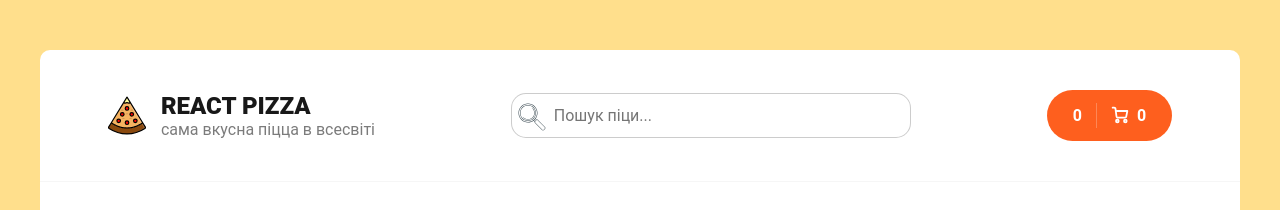
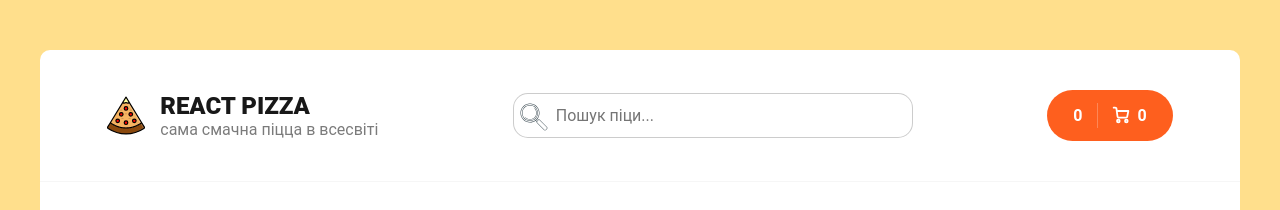
Before and after one commit to agronom99/pizza_shop_react, a React (Create React App) app: page /cart in a window 1280 px wide. Shown: the top 210 px of the page. Built offline with nearby package versions, Linux system fonts and the light colour scheme.

Commit message:
2023.06.18 12-40

```diff
--- a/src/App.js
+++ b/src/App.js
@@ -22,6 +22,7 @@ function App() {
           <div className="container">
             <Routes>
               <Route path="/" element={<Home />} />
+              <Route path="/pizza_shop_react" element={<Home />} />
               <Route path="/cart" element={<Cart />} />
               <Route path="*" element={<NotFound />} />
             </Routes>
--- a/src/components/Header.jsx
+++ b/src/components/Header.jsx
@@ -16,7 +16,7 @@ const Header = () => {
             <img width="38" src={logoSvg} alt="Pizza logo" />
             <div>
               <h1>React Pizza</h1>
-              <p>сама вкусна піцца в всесвіті</p>
+              <p>сама смачна піцца в всесвіті</p>
             </div>
           </div>
         </Link>
--- a/src/pages/Cart.jsx
+++ b/src/pages/Cart.jsx
@@ -117,7 +117,7 @@ if (!totalPrice){
               </div>
               <div className="cart__bottom-buttons">
                 <Link
-                  to="/"
+                  to="/cart"
                   className="button button--outline button--add go-back-btn"
                 >
                   <svg
```
